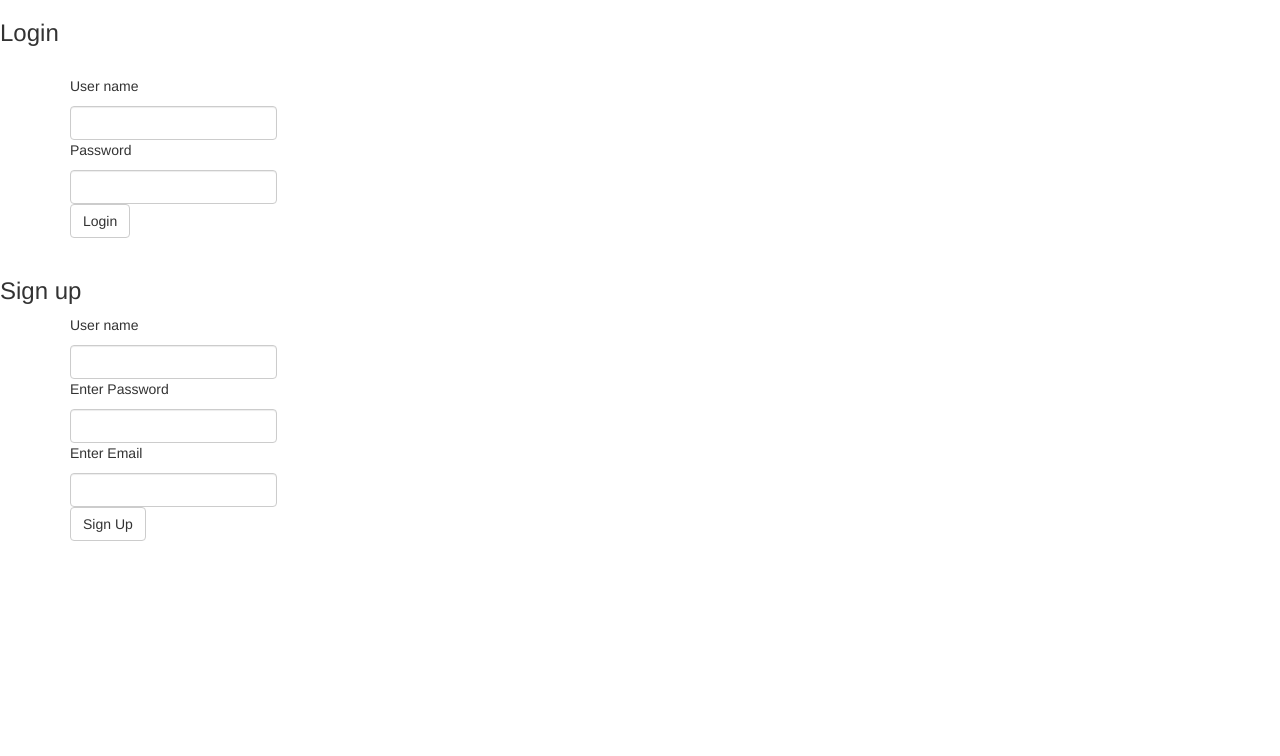
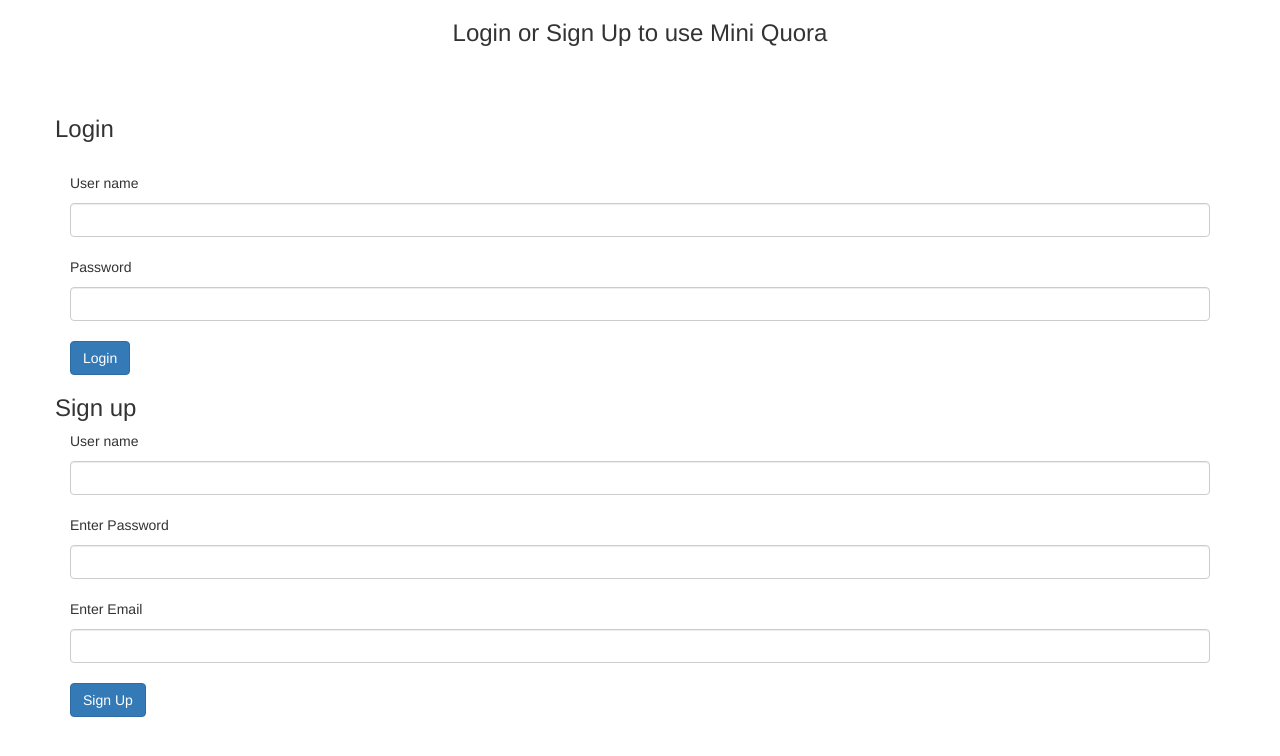
Before and after one commit to kalyan63/Mini-Quora-Website, a Flask app: page / in a window 1280 px wide. Shown: the top 756 px of the page. Run offline with Flask 2, Linux system fonts and the light colour scheme; some libraries are stand-ins or nearby versions.

Commit message:
Update Login.html

```diff
--- a/templates/Login.html
+++ b/templates/Login.html
@@ -1,28 +1,36 @@
 {% extends 'Base.html' %}
 {%block Body%}
-
+<h3 class="text-center">Login or Sign Up to use Mini Quora</h3>
+</br></br>
+<div class="container">
+<div class="row">
+    <div class="col-4 border bg-dark text-white">
         <h3> Login </h3></br>
         <div class="container">
-    <form action="/Login" method="Post" class="form-inline">
+            <form action="/Login" method="Post">
                 <p> User name </p>
                 <input type="Text" name="Uname" class="form-control"></br>
                 <p> Password </p>
                 <input type="Password" name="Password" class=form-control></br>
-        <input type="submit" Value="Login" class="btn btn-default">
+                <input type="submit" Value="Login" class="btn btn-primary float-right">
             </form>
         </div>
-</br>
+    </div>
+    <div class="col-4"></div>
+    <div class="col-4 border rounded bg-dark text-white">
         <h3>Sign up</h3>
         <div class="container">
-    <form action="/Signup" method="POST" class="form-inline">
+            <form action="/Signup" method="POST">
                 <p> User name </p>
                 <input type="TEXT" name="Uname" class="form-control"> <br>
                 <p> Enter Password </p>
                 <input type="Password" name="Password" class="form-control"></br>
                 <p> Enter Email </p>
                 <input type="Text" name="Email" class="form-control"> </br>
-        <input type="submit" Value="Sign Up" class="btn btn-default">
+                <input type="submit" Value="Sign Up" class="btn btn-primary float-right">
             </form>
         </div>
-
+    </div>
+</div>
+</div>
 {%endblock%}
```
Lines whose indentation alone changed are shown as unchanged.
